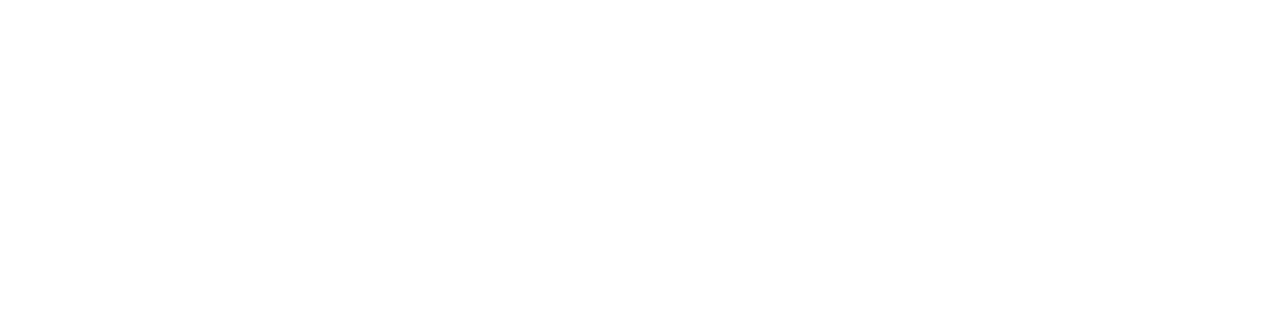
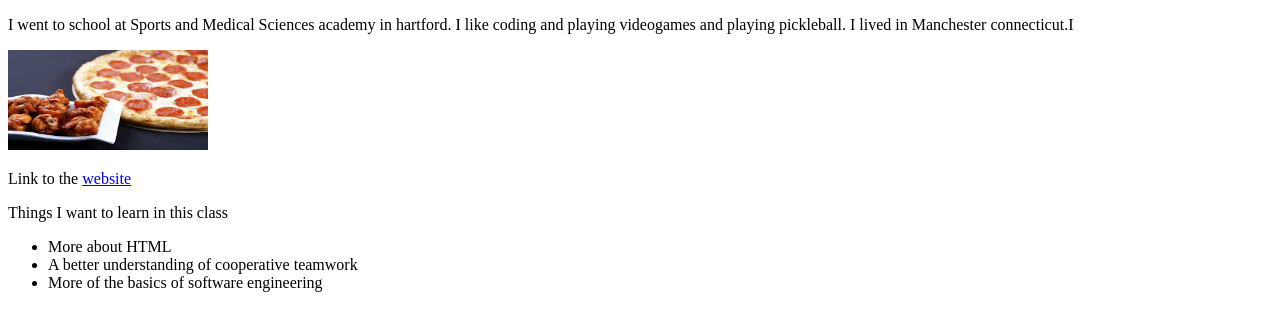
Before and after one commit to jjkool1214/jjkool1214.github.io, a plain HTML site: page index.html in a window 1280 px wide. Drawn offline with Linux system fonts and the light colour scheme.

Commit message:
Pushing P

```diff
--- a/index.html
+++ b/index.html
@@ -1,9 +1,21 @@
 <!DOCTYPE html>
 <html>
     <head>
-
+        <title>My wesbite</title>
     </head>
     <body>
-
+        <p>I went to school at Sports and Medical Sciences academy in hartford. I like coding and playing videogames
+            and playing pickleball. I lived in Manchester connecticut.I
+        </p>
+        <a href="download.jpg" target="_blank">
+            <img src="download.jpg" alt="My sample image" width="200" height="100">
+        </a>
+        <p> Link to the <a href = "https://www.se.rit.edu/~swen-101/activities/GitHubIOIntro.html" target="_blank"> website</a></p>
+        <p> Things I want to learn in this class</p>
+        <ul>
+            <li>More about HTML</li>
+            <li> A better understanding of cooperative teamwork</li>
+            <li>More of the basics of software engineering</li>
+        </ul>
     </body>
 </html>
```
Also changed, not shown: download.jpg (added).
